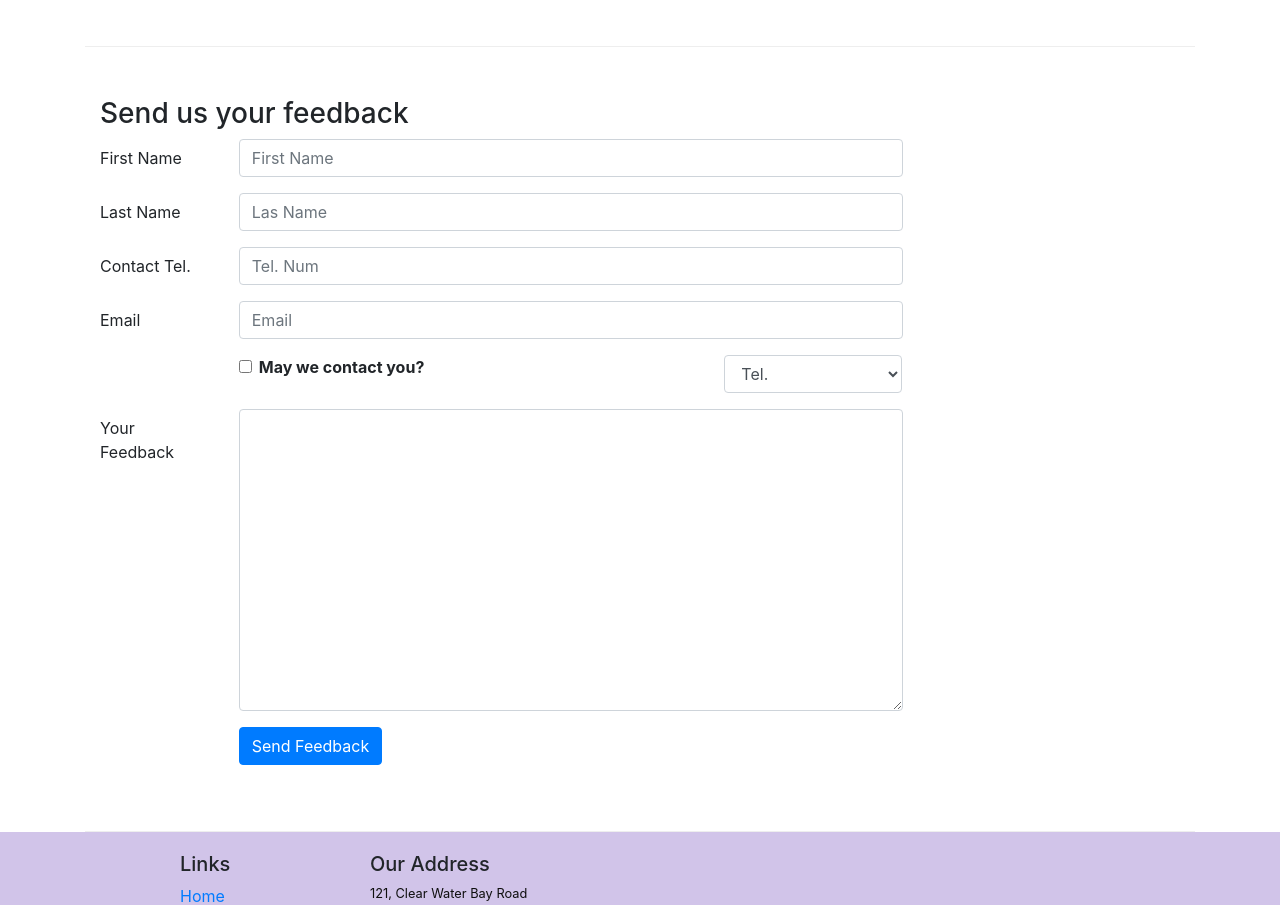
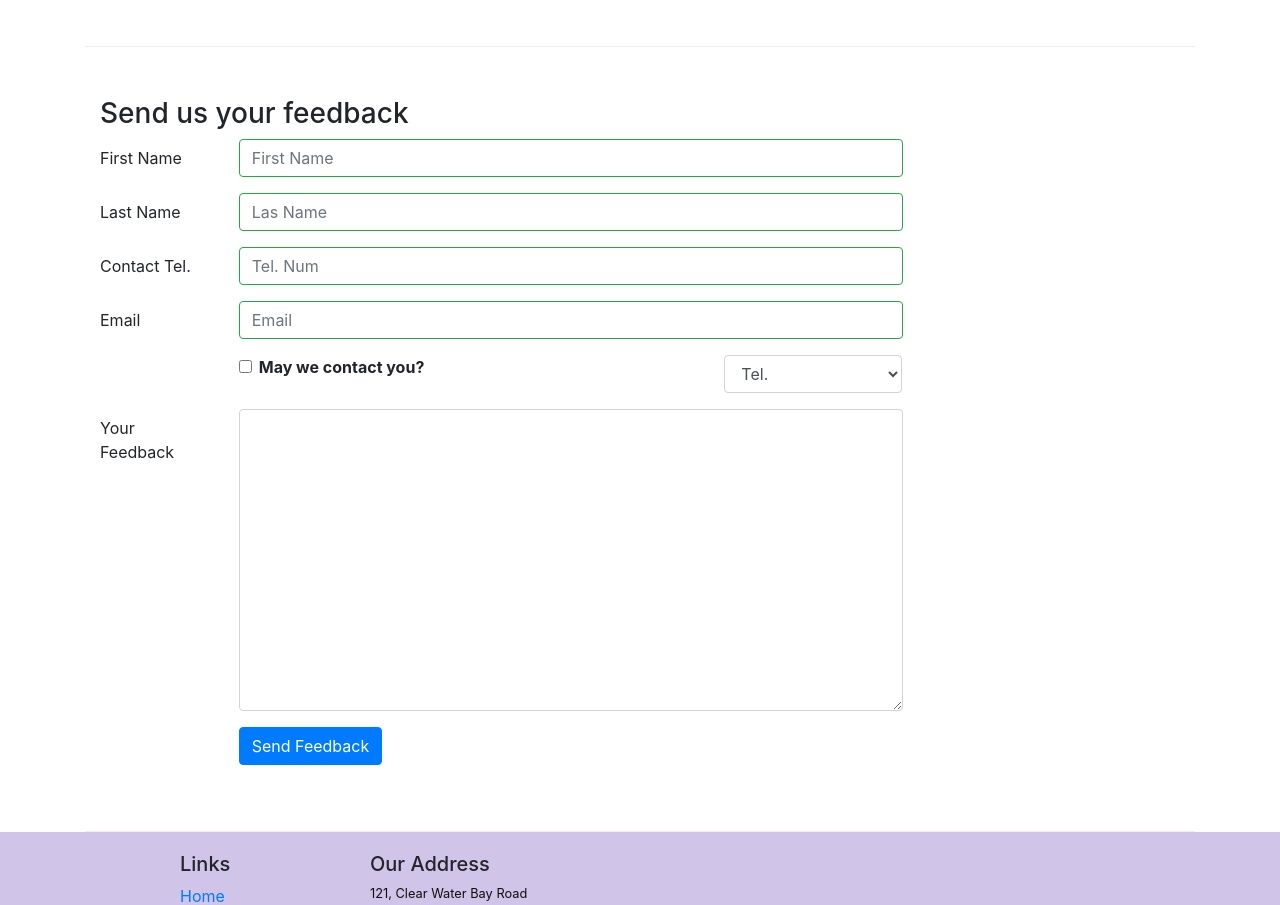
Before and after one commit to Zhang-Haoran/confusion, a React (Create React App) app: page /contactus in a window 1280 px wide. Shown: the part 800-1705 px from the top of the page. Built offline with nearby package versions, Linux system fonts and the light colour scheme.

Commit message:
controlled forms validation

```diff
--- a/src/compoents/ContactComponent.js
+++ b/src/compoents/ContactComponent.js
@@ -1,5 +1,5 @@
 import React,{Component} from 'react';
-import {Breadcrumb,BreadcrumbItem,Button,Form,FormGroup,Label,Input,Col} from "reactstrap";
+import {Breadcrumb,BreadcrumbItem,Button,Form,FormGroup,Label,Input,Col,Row,FormFeedback} from "reactstrap";
 import {Link} from "react-router-dom";
 
 class Contact extends Component{
@@ -13,10 +13,17 @@ class Contact extends Component{
             email:'',
             agree:false,
             contactType:'Tel.',
-            message:''
+            message:'',
+            touched:{
+                firstname:false,
+                lastname:false,
+                telnum:false,
+                email:false
+            }
         }
         this.handleSubmit = this.handleSubmit.bind(this);
         this.handleInputChange = this.handleInputChange.bind(this);
+        this.handleBlur = this.handleBlur.bind(this);
     }
 
     handleInputChange(event){
@@ -33,7 +40,42 @@ class Contact extends Component{
         alert("Current State is:"+ JSON.stringify(this.state));
         event.preventDefault();
     }
+    handleBlur=(field) => (evt) => {
+        this.setState({
+            touched: { ...this.state.touched,[field]:true}
+        });
+    }
+
+    validate(firstname, lastname, telnum, email){
+        const errors = {
+            firstname:'',
+            lastname:'',
+            telnum:'',
+            email:''
+        };
+        if(this.state.touched.firstname && firstname.length < 3){
+            errors.firstname = 'First Name should be >= 3 characters';
+        }else if(this.state.touched.firstname && firstname.length>10){
+            errors.firstname = 'First Name should be <= 10 characters';
+        }
+
+        if(this.state.touched.lastname && lastname.length < 3){
+            errors.lastname = 'Last Name should be >= 3 characters';
+        }else if(this.state.touched.lastname && lastname.length>10){
+            errors.lastname = 'Last Name should be <= 10 characters';
+        }
+
+        const reg = /^\d+$/;
+        if(this.state.touched.telnum && !reg.test(telnum))
+            errors.telnum = 'Tel.. Number should contain only numbers';
+        if(this.state.touched.email && email.split('').filter(x=> x==='@').length!==1)
+            errors.email = 'Email should contain a @';
+
+        return errors;
+    }
+
     render() {
+        const errors = this.validate(this.state.firstname,this.state.lastname,this.state.telnum,this.state.email);
         return(
             <div className="container">
                 <div className="row">
@@ -84,25 +126,29 @@ class Contact extends Component{
                             <FormGroup row>
                                 <Label htmlFor="firstname" md={2}>First Name</Label>
                                 <Col md={10}>
-                                    <Input type="text" id="firstname" name="firstname" placeholder="First Name" value={this.state.firstname} onChange={this.handleInputChange}/>
+                                    <Input type="text" id="firstname" name="firstname" placeholder="First Name" value={this.state.firstname} valid={errors.firstname ===''} invalid={errors.firstname !== ''} onBlur={this.handleBlur('firstname')} onChange={this.handleInputChange}/>
+                                    <FormFeedback>{errors.firstname}</FormFeedback>
                                 </Col>
                             </FormGroup>
                             <FormGroup row>
                                 <Label htmlFor="lastname" md={2}>Last Name</Label>
                                 <Col md={10}>
-                                    <Input type="text" id="lastname" name="lastname" placeholder="Las Name" value={this.state.lastname} onChange={this.handleInputChange}/>
+                                    <Input type="text" id="lastname" name="lastname" placeholder="Las Name" value={this.state.lastname} valid={errors.lastname ===''} invalid={errors.lastname !== ''} onBlur={this.handleBlur('lastname')} onChange={this.handleInputChange}/>
+                                    <FormFeedback>{errors.lastname}</FormFeedback>
                                 </Col>
                             </FormGroup>
                             <FormGroup row>
                                 <Label htmlFor="telnum" md={2}>Contact Tel.</Label>
                                 <Col md={10}>
-                                    <Input type="tel" id="telnum" name="telnum" placeholder="Tel. Num" value={this.state.telnum} onChange={this.handleInputChange}/>
+                                    <Input type="tel" id="telnum" name="telnum" placeholder="Tel. Num" value={this.state.telnum} valid={errors.telnum ===''} invalid={errors.telnum !== ''} onBlur={this.handleBlur('telnum')} onChange={this.handleInputChange}/>
+                                    <FormFeedback>{errors.telnum}</FormFeedback>
                                 </Col>
                             </FormGroup>
                             <FormGroup row>
                                 <Label htmlFor="email" md={2}>Email</Label>
                                 <Col md={10}>
-                                    <Input type="email" id="email" name="email" placeholder="Email" value={this.state.email} onChange={this.handleInputChange}/>
+                                    <Input type="email" id="email" name="email" placeholder="Email" value={this.state.email} valid={errors.email ===''} invalid={errors.email !== ''} onBlur={this.handleBlur('email')} onChange={this.handleInputChange}/>
+                                    <FormFeedback>{errors.email}</FormFeedback>
                                 </Col>
                             </FormGroup>
                             <FormGroup row>
```
Also changed, not shown: 2 other files (tests, documents, lock files or other folders).
